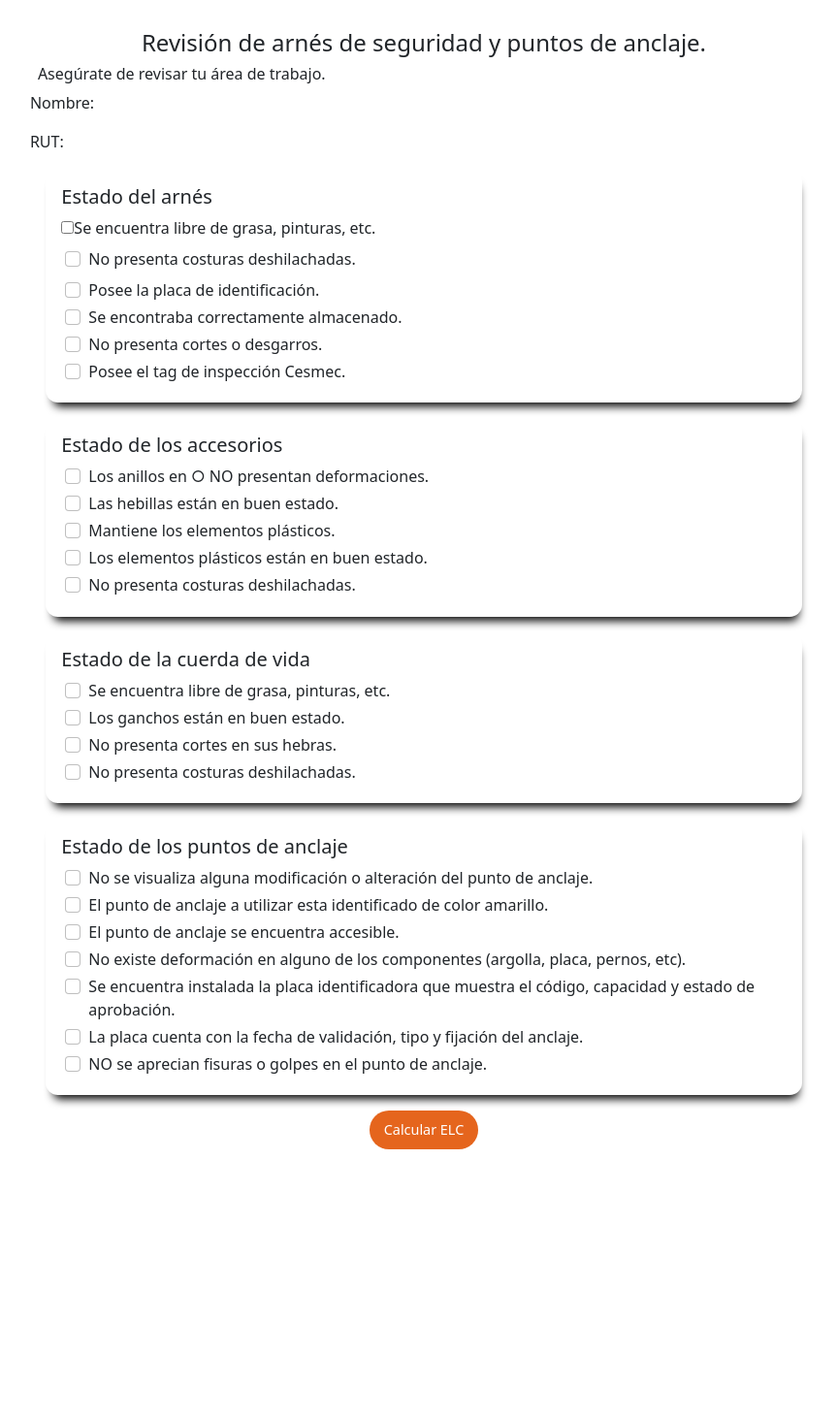
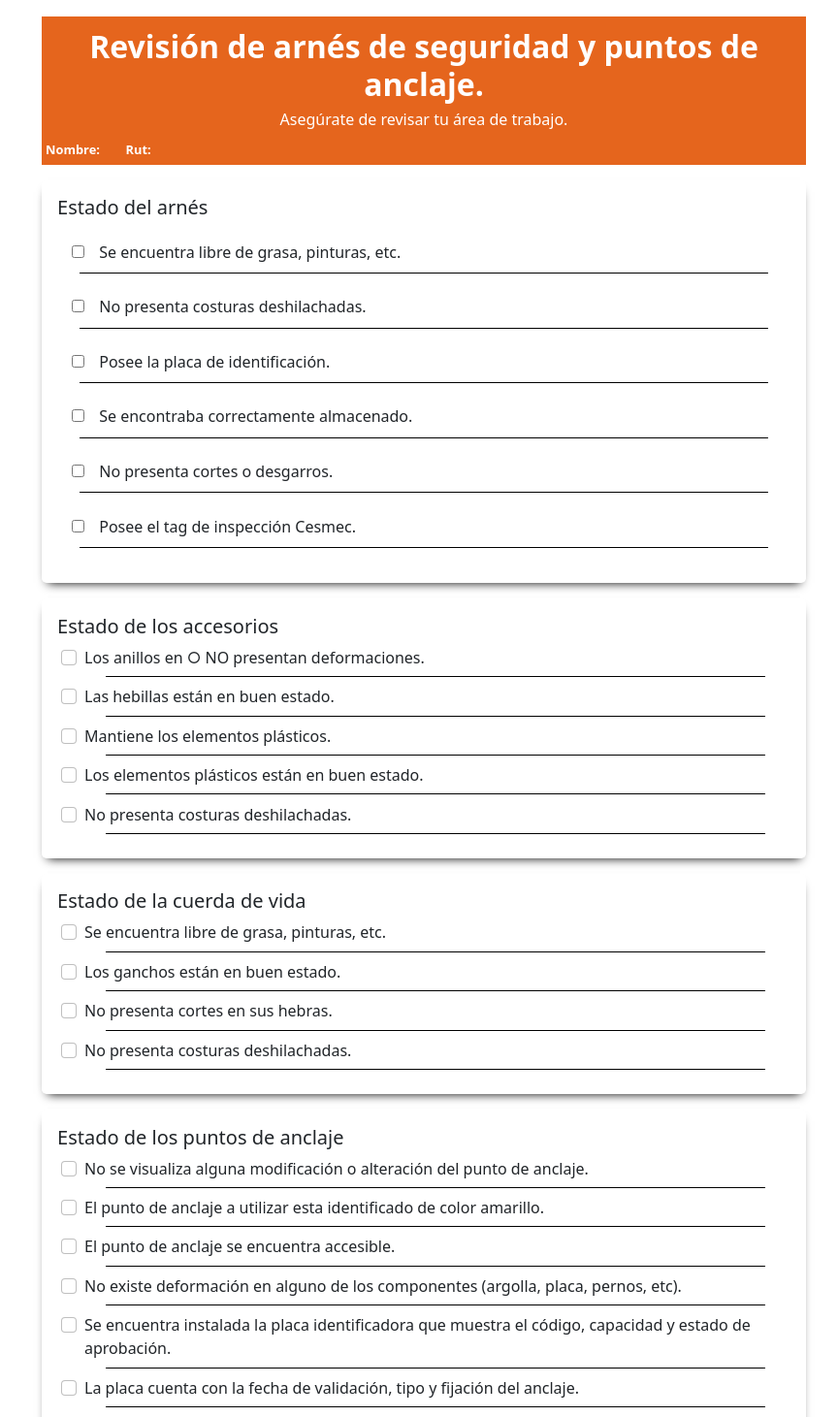
Before and after one commit to emmiraffo/desafio-bhp, a React (Create React App) app: page /checklist in a window 1280 px wide. Shown: the part 100-1561 px from the top of the page at 97% size, without its empty margins (203-1067 px from the left). Before the commit the page ends 1319 px from the top, so only its background shows below. Built offline with nearby package versions, Linux system fonts and the light colour scheme.

Commit message:
se agrega estilos a checklist

```diff
--- a/src/components/CheckList.css
+++ b/src/components/CheckList.css
@@ -9,6 +9,7 @@
     display: flex;
     justify-content: space-between;
     align-items: center;
+    justify-self: flex-start;
     width: 100%;
     padding: 1%;
 }
@@ -21,26 +22,57 @@
     flex-direction: column;
     justify-content: center;
     align-items: center;
-    margin: 2%;
+    margin: 0;
+}
 
-}
 .form-sub-category{
     border: none;
     margin: 2%;
     padding: 2%;
-    box-shadow: 2px 10px 10px -6px black;
-    border-radius: .8rem;
+    box-shadow: 0px 6px 10px -6px black;
+    border-radius: .3rem;
 }
-.container-checkbox_item{
-    border:none;
+.form-tittle{
+    background-color: #E5651D;;
+    margin:0;
+    color: white;
+    padding: 0.55%;
+}
+.tittle-form{
+    font-weight: bold;
+    margin: 1%;
+    text-align: center;
+}
+.subtittle-form{
+    font-size: 1em;
+    text-align: center;
+}
+.form-tittle span{
+    font-size: 0.8em;
+    font-weight: 600;
+    margin-right: 3%;
+}
+.form-check-container{
+    margin: 2.5% 0%;
+}
+.form-checkbox{
+    margin: 1% 2%;
+}
+
+.linea {
+    border-top: 1px solid black;
+    height: 2px;
+    padding: 0;
+    margin: 1% 3% 1% 3%;
 }
 
 .btn-checklist{
     background-color: #E5651D;
     font-size: 0.9em;
+    font-weight: bold;
     height: 2.5rem;
     width: 7rem;
-    border-radius: 50px;
+    border-radius: 20px;
     color: white;
     border: none;
 
@@ -70,5 +102,8 @@
 .nav-checkbox i {
     width: 120px;
 }
+.form-tittle{
+    margin:2%;
+}
 
 }
--- a/src/components/CheckList.jsx
+++ b/src/components/CheckList.jsx
@@ -46,10 +46,10 @@ const CheckList = (props) => {
             <main className="main-checkbox">
                 <form onSubmit={handleSubmit(onSubmit)} id="form">
                     <div className="form-tittle">
-                        <h4 className="text-center m-1"> Revisión de arnés de seguridad y puntos de anclaje.</h4>
-                        <h6 className="m-2">Asegúrate de revisar tu área de trabajo.</h6>
-                        <p >Nombre: {name}</p>
-                        <p>RUT: {rut}</p>
+                        <h2 className="tittle-form"> Revisión de arnés de seguridad y puntos de anclaje.</h2>
+                        <h5 className="subtittle-form">Asegúrate de revisar tu área de trabajo.</h5>
+                        <span>Nombre: {name}</span>
+                        <span>Rut: {rut}</span>
                     </div>
                     <div className="form-sub-category">
                         <h5>Estado del arnés</h5>
@@ -58,41 +58,47 @@ const CheckList = (props) => {
                             <label className="form-check-label" id="form1">
                                 Se encuentra libre de grasa, pinturas, etc.
                             </label>
+                            <div className="linea"></div>
                             {errors.p2 && <span className="text-danger text-small">Este ítem es requerido. Para continuar tu trabajo contacta a tu supervisor/a.</span>}
                         </div>
-                        <div className="form-check m-1">
-                            <input className="form-check-input my-2" type="checkbox" name="check" {...register("p3", { required: true })} />
-                            <label className="form-check-label my-1">
+                        <div className="form-check-container">
+                            <input className="form-checkbox" type="checkbox" name="check" {...register("p3", { required: true })} />
+                            <label className="form-check-label">
                                 No presenta costuras deshilachadas.
                             </label>
+                            <div className="linea"></div>
                             {errors.p3 && <span className="text-danger text-small">Este ítem es requerido. Para continuar tu trabajo contacta a tu supervisor/a.</span>}
                         </div>
-                        <div className="form-check m-1">
-                            <input className="form-check-input" type="checkbox" value="" name="check" {...register("p4", { required: true })} />
+                        <div className="form-check-container">
+                            <input className="form-checkbox" type="checkbox" value="" name="check" {...register("p4", { required: true })} />
                             <label className="form-check-label">
                                 Posee la placa de identificación.
                             </label>
+                            <div className="linea"></div>
                             {errors.p4 && <span className="text-danger text-small">Este ítem es requerido. Para continuar tu trabajo contacta a tu supervisor/a.</span>}
                         </div>
-                        <div className="form-check m-1">
-                            <input className="form-check-input" type="checkbox" value="" name="check" {...register("p5", { required: true })} />
+                        <div className="form-check-container">
+                            <input className="form-checkbox" type="checkbox" value="" name="check" {...register("p5", { required: true })} />
                             <label className="form-check-label">
                                 Se encontraba correctamente almacenado.
                             </label>
+                            <div className="linea"></div>
                             {errors.p5 && <span className="text-danger text-small">Este ítem es requerido. Para continuar tu trabajo contacta a tu supervisor/a.</span>}
                         </div>
-                        <div className="form-check m-1">
-                            <input className="form-check-input" type="checkbox" name="check" {...register("p6", { required: true })} />
+                        <div className="form-check-container">
+                            <input className="form-checkbox" type="checkbox" name="check" {...register("p6", { required: true })} />
                             <label className="form-check-label" >
                                 No presenta cortes o desgarros.
                             </label>
+                            <div className="linea"></div>
                             {errors.p6 && <span className="text-danger text-small">Este ítem es requerido. Para continuar tu trabajo contacta a tu supervisor/a.</span>}
                     </div>
-                    <div className="form-check m-1">
-                        <input className="form-check-input" type="checkbox" name="check" {...register("p7", { required: true })} />
+                    <div className="form-check-container">
+                        <input className="form-checkbox"  type="checkbox" name="check" {...register("p7", { required: true })} />
                         <label className="form-check-label" >
                             Posee el tag de inspección Cesmec.
                         </label>
+                        <div className="linea"></div>
                         {errors.p7 && <span className="text-danger text-small">Este ítem es requerido. Para continuar tu trabajo contacta a tu supervisor/a.</span>}
                     </div>
 
@@ -104,6 +110,7 @@ const CheckList = (props) => {
                         <label className="form-check-label" >
                             Los anillos en ○ NO presentan deformaciones.
                         </label>
+                        <div className="linea"></div>
                         {errors.p8 && <span className="text-danger text-small">Este ítem es requerido. Para continuar tu trabajo contacta a tu supervisor/a.</span>}
                     </div>
                     <div className="form-check m-1">
@@ -111,6 +118,7 @@ const CheckList = (props) => {
                         <label className="form-check-label" >
                             Las hebillas están en buen estado.
                         </label>
+                        <div className="linea"></div>
                         {errors.p9 && <span className="text-danger text-small">Este ítem es requerido. Para continuar tu trabajo contacta a tu supervisor/a.</span>}
                     </div>
                     <div className="form-check m-1">
@@ -118,6 +126,7 @@ const CheckList = (props) => {
                         <label className="form-check-label" >
                             Mantiene los elementos plásticos.
                         </label>
+                        <div className="linea"></div>
                         {errors.p10 && <span className="text-danger text-small">Este ítem es requerido. Para continuar tu trabajo contacta a tu supervisor/a.</span>}
                     </div>
                     <div className="form-check m-1">
@@ -125,6 +134,7 @@ const CheckList = (props) => {
                         <label className="form-check-label">
                             Los elementos plásticos están en buen estado.
                         </label>
+                        <div className="linea"></div>
                         {errors.p11 && <span className="text-danger text-small">Este ítem es requerido. Para continuar tu trabajo contacta a tu supervisor/a.</span>}
                     </div>
                     <div className="form-check m-1">
@@ -132,6 +142,7 @@ const CheckList = (props) => {
                         <label className="form-check-label">
                             No presenta costuras deshilachadas.
                         </label>
+                        <div className="linea"></div>
                         {errors.p12 && <span className="text-danger text-small">Este ítem es requerido. Para continuar tu trabajo contacta a tu supervisor/a.</span>}
                     </div>
                 </div>
@@ -142,6 +153,7 @@ const CheckList = (props) => {
                         <label className="form-check-label">
                             Se encuentra libre de grasa, pinturas, etc.
                         </label>
+                        <div className="linea"></div>
                         {errors.p13 && <span className="text-danger text-small">Este ítem es requerido. Para continuar tu trabajo contacta a tu supervisor/a.</span>}
                     </div>
                     <div className="form-check m-1">
@@ -149,6 +161,7 @@ const CheckList = (props) => {
                         <label className="form-check-label">
                             Los ganchos están en buen estado.
                         </label>
+                        <div className="linea"></div>
                         {errors.p14 && <span className="text-danger text-small">Este ítem es requerido. Para continuar tu trabajo contacta a tu supervisor/a.</span>}
                     </div>
                     <div className="form-check m-1">
@@ -156,6 +169,7 @@ const CheckList = (props) => {
                         <label className="form-check-label">
                             No presenta cortes en sus hebras.
                         </label>
+                        <div className="linea"></div>
                         {errors.p15 && <span className="text-danger text-small">Este ítem es requerido. Para continuar tu trabajo contacta a tu supervisor/a.</span>}
                     </div>
                     <div className="form-check m-1">
@@ -163,6 +177,7 @@ const CheckList = (props) => {
                         <label className="form-check-label" for="flexCheckDefault">
                             No presenta costuras deshilachadas.
                         </label>
+                        <div className="linea"></div>
                         {errors.p16 && <span className="text-danger text-small">Este ítem es requerido. Para continuar tu trabajo contacta a tu supervisor/a.</span>}
                     </div>
                 </div>
@@ -173,6 +188,7 @@ const CheckList = (props) => {
                         <label className="form-check-label" for="flexCheckDefault">
                             No se visualiza alguna modificación o alteración del punto de anclaje.
                         </label>
+                        <div className="linea"></div>
                         {errors.p17 && <span className="text-danger text-small">Este ítem es requerido. Para continuar tu trabajo contacta a tu supervisor/a.</span>}
                     </div>
                     <div className="form-check m-1">
@@ -180,6 +196,7 @@ const CheckList = (props) => {
                         <label className="form-check-label">
                             El punto de anclaje a utilizar esta identificado de color amarillo.
                         </label>
+                        <div className="linea"></div>
                         {errors.p18 && <span className="text-danger text-small">Este ítem es requerido. Para continuar tu trabajo contacta a tu supervisor/a.</span>}
                     </div>
                     <div className="form-check m-1">
@@ -187,6 +204,7 @@ const CheckList = (props) => {
                         <label className="form-check-label">
                             El punto de anclaje se encuentra accesible.
                         </label>
+                        <div className="linea"></div>
                         {errors.p19 && <span className="text-danger text-small">Este ítem es requerido. Para continuar tu trabajo contacta a tu supervisor/a.</span>}
                     </div>
                     <div className="form-check m-1">
@@ -194,6 +212,7 @@ const CheckList = (props) => {
                         <label className="form-check-label" >
                             No existe deformación en alguno de los componentes (argolla, placa, pernos, etc).
                         </label>
+                        <div className="linea"></div>
                         {errors.p20 && <span className="text-danger text-small">Este ítem es requerido. Para continuar tu trabajo contacta a tu supervisor/a.</span>}
                     </div>
                     <div className="form-check m-1">
@@ -201,6 +220,7 @@ const CheckList = (props) => {
                         <label className="form-check-label" >
                             Se encuentra instalada la placa identificadora que muestra el código, capacidad y estado de aprobación.
                         </label>
+                        <div className="linea"></div>
                         {errors.p21 && <span className="text-danger text-small">Este ítem es requerido. Para continuar tu trabajo contacta a tu supervisor/a.</span>}
                     </div>
                     <div className="form-check m-1">
@@ -208,6 +228,7 @@ const CheckList = (props) => {
                         <label className="form-check-label" >
                             La placa cuenta con la fecha de validación, tipo y fijación del anclaje.
                         </label>
+                        <div className="linea"></div>
                         {errors.p22 && <span className="text-danger text-small">Este ítem es requerido. Para continuar tu trabajo contacta a tu supervisor/a.</span>}
                     </div>
                     <div className="form-check m-1">
@@ -215,6 +236,7 @@ const CheckList = (props) => {
                         <label className="form-check-label" >
                             NO se aprecian fisuras o golpes en el punto de anclaje.
                         </label>
+                        <div className="linea"></div>
                         {errors.p23 && <span className="text-danger text-small">Este ítem es requerido. Para continuar tu trabajo contacta a tu supervisor/a.</span>}
                     </div>
 
```
